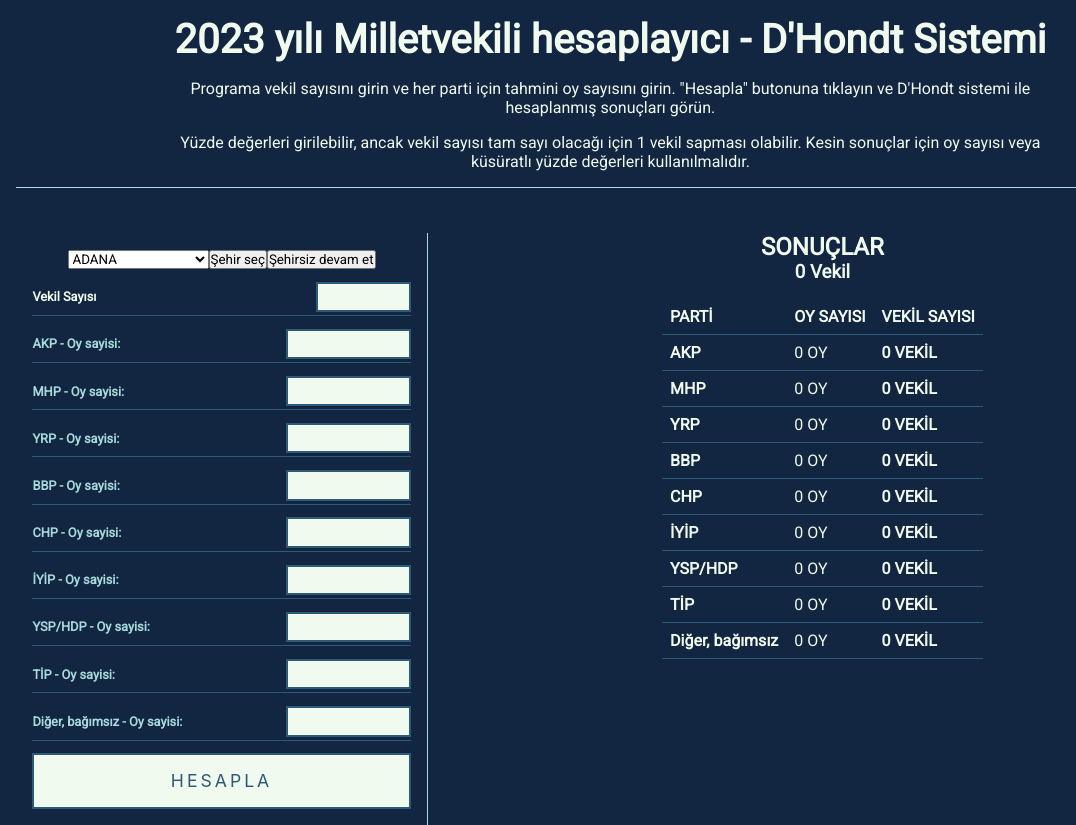
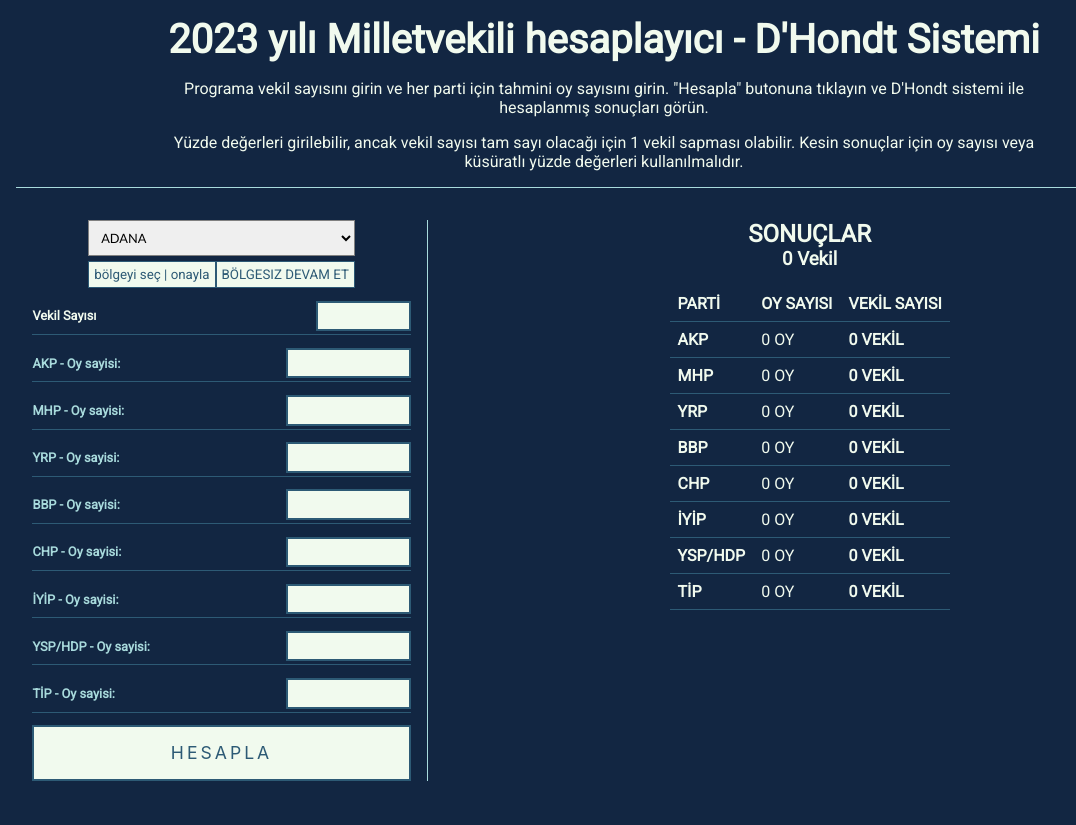
Before and after one commit to berkaysson/dhondt-system-calculator, a React (Create React App) app: page / in a window 1280 px wide. Shown: the whole page, without its empty margins (36-1112 px from the left). After the commit the page ends 800 px from the top, so only its background shows below. Built offline with nearby package versions, Linux system fonts and the light colour scheme.

Commit message:
Style changes for district selection form and buttons

```diff
--- a/src/App.js
+++ b/src/App.js
@@ -8,7 +8,7 @@ import Results from "./Components/Results";
 import { PARTIES } from "./Data/partiesData";
 import DISTRICTS from "./Data/districtData.json"
 
-const NUMBER_OF_PARTIES = 9;
+const NUMBER_OF_PARTIES = 8;
 
 const AppWrapper = styled.div`
   display: grid;
@@ -18,7 +18,6 @@ const AppWrapper = styled.div`
 
   width: 100%;
   max-width: 1300px;
-  gap: var(--gap);
 
   @media screen and (max-width: 855px) {
     display: flex;
--- a/src/Components/DistrictSelectionForm.js
+++ b/src/Components/DistrictSelectionForm.js
@@ -1,21 +1,83 @@
 import DISTRICTS from "../Data/districtData.json";
 
-const DistrictSelectionForm = ({ onDistrictSelection }) => {
+import styled from "styled-components";
+
+const SelectionFormWrapper = styled.div`
+  text-align: center;
+  display: flex;
+  flex-direction: column;
+`
+
+const ButtonContainer = styled.div`
+
+`
+
+const Select = styled.select`
+  padding: 0.5rem;
+  border: 1px solid gray;
+  font-size: var(--font-sl);
+  font-family: 'Gill Sans', 'Gill Sans MT', Calibri, 'Trebuchet MS', sans-serif;
+`;
+
+const Button = styled.button`
+  background-color: var(--light-color);
+  border: 1px solid var(--dark-alt-color);
+  box-sizing: border-box;
+  color: var(--dark-alt-color);
+  cursor: pointer;
+  justify-content: center;
+  outline: 0;
+  user-select: none;
+  -webkit-user-select: none;
+  touch-action: manipulation;
+  padding: 5px;
+  margin-top: 5px;
+  transition: inherit;
+
+  &:focus {
+    color: var(--dark-color);
+  }
+
+  &:hover {
+    border-color: var(--dark-color);
+    color: var(--dark-color);
+  }
+
+  &:active {
+    border-color: var(--dark-alt-color);
+    color: var(--dark-alt-color);
+  }
+`
+
+const DistrictSelectionForm = ({ onDistrictSelection, isDistrictSelected }) => {
   const districtNames = Object.keys(DISTRICTS);
+  let buttonContent =['Bölgeyi seç | Onayla', 'Bölgesiz devam et'];
+  if (isDistrictSelected) {
+    buttonContent[0] = buttonContent[0].toUpperCase();
+    buttonContent[1] = buttonContent[1].toLowerCase();
+  } else {
+    buttonContent[1] = buttonContent[1].toUpperCase();
+    buttonContent[0] = buttonContent[0].toLowerCase();
+  }
+
   return (
-    <div>
-      <select id="districtSelection" defaultValue={"ADANA"}>
-        {districtNames.map(name=>(
-          <option value={name}>{name}</option>
+    <SelectionFormWrapper>
+      <Select id="districtSelection" defaultValue={"ADANA"}>
+        {districtNames.map((name) => (
+          <option key={name} value={name}>
+            {name}
+          </option>
         ))}
-      </select>
-      <button type="button" onClick={() => onDistrictSelection(true)}>
-        Şehir seç
-      </button>
-      <button type="button" onClick={() => onDistrictSelection(false)}>
-        Şehirsiz devam et
-      </button>
-    </div>
+      </Select>
+      <ButtonContainer>
+      <Button type="button" onClick={() => onDistrictSelection(true)}>
+        {buttonContent[0]}
+      </Button>
+      <Button className="noDistrict" type="button" onClick={() => onDistrictSelection(false)}>
+      {buttonContent[1]}
+      </Button>
+      </ButtonContainer>
+    </SelectionFormWrapper>
   );
 };
 
--- a/src/Components/InputForm.js
+++ b/src/Components/InputForm.js
@@ -11,7 +11,7 @@ const InputFormWrapper = styled.div`
   flex-direction: column;
   align-items: center;
   gap: var(--gap);
-  padding: var(--padding);
+  padding:0 var(--padding);
   height: 100%;
   width: 100%;
   /* max-width: 400px; */
@@ -20,6 +20,8 @@ const InputFormWrapper = styled.div`
   @media screen and (max-width: 855px) {
     border-right:none;
     border-bottom: 1px solid var(--light-alt-color);
+    padding-bottom: 1rem;
+    margin-bottom: 1rem;
   }
 `;
 
@@ -40,7 +42,7 @@ const InputForm = ({ numberOfParty, onCalculateResults, parties, totalSeats, isD
 
   return (
     <InputFormWrapper>
-    <DistrictSelectionForm onDistrictSelection = {onDistrictSelection} />
+    <DistrictSelectionForm onDistrictSelection = {onDistrictSelection} isDistrictSelected={isDistrictSelected} />
       <FormWrapper onSubmit={onCalculateResults}>
         <div>
           <Input
```
